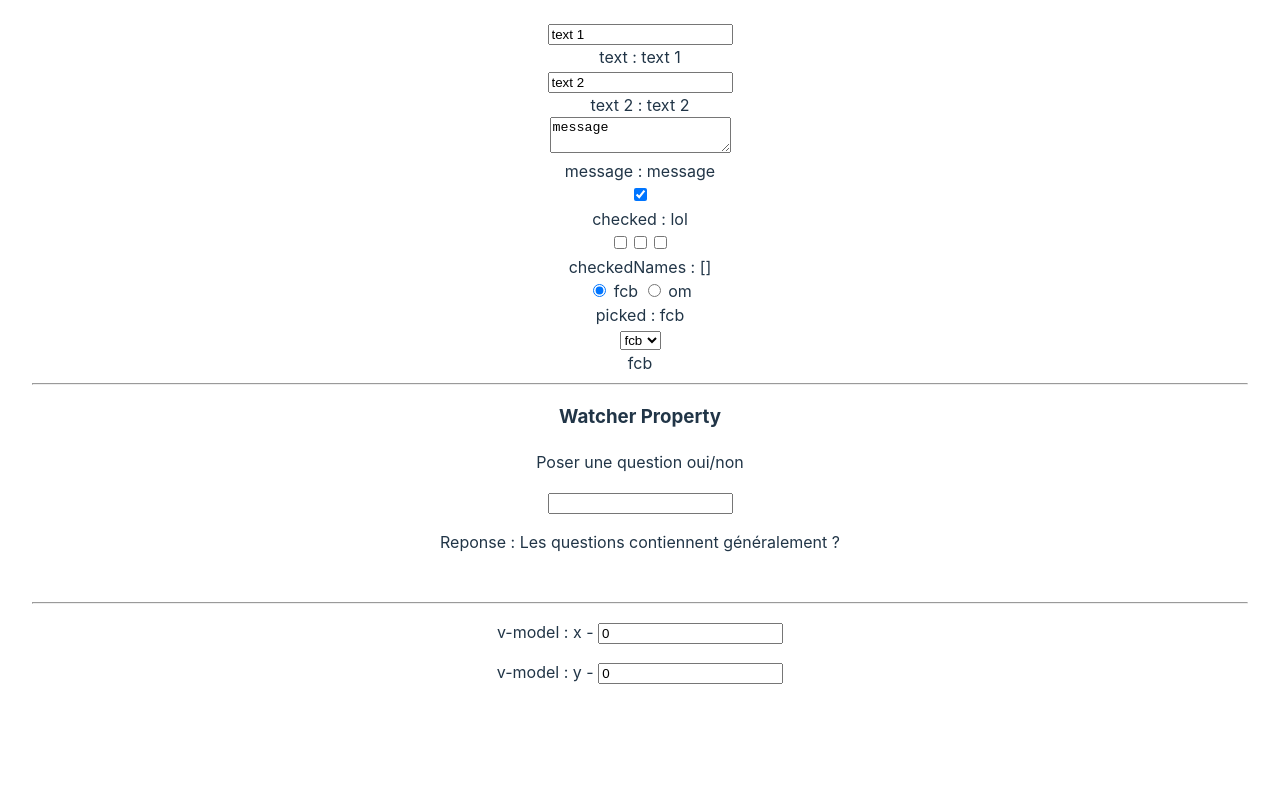
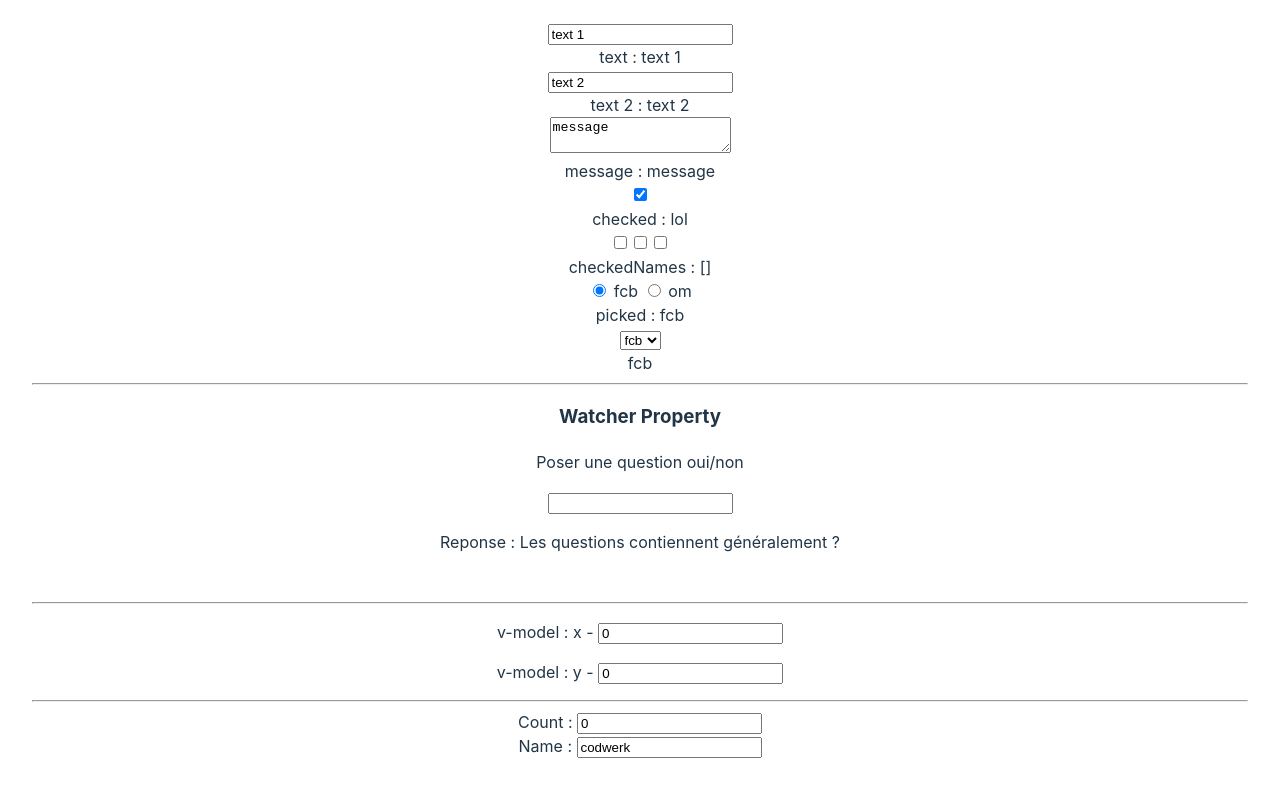
Before and after one commit to CodeurCopieur/Vue3-Composition-API, a Vue app: page / in a window 1280 px wide. Shown: the part 3153-3943 px from the top of the page. Before the commit the page ends 3885 px from the top, so only its background shows below. Built offline with nearby package versions, Linux system fonts and the light colour scheme.

Commit message:
Types de sources Watcher pour l'objet Sources réactives dans l'API de composition Vue 3

```diff
--- a/src/components/WatchComponent.vue
+++ b/src/components/WatchComponent.vue
@@ -1,6 +1,5 @@
 <script setup>
-import { ref, watch } from 'vue';
-
+  import { ref, reactive, watch } from 'vue';
 
   const question = ref('');
   const answer = ref('Les questions contiennent généralement ?');
@@ -27,26 +26,42 @@ import { ref, watch } from 'vue';
   const x = ref(0)
   const y = ref(0);
 
-  watch(x, (newValue, oldValue) => {
-    console.log('nouvelle valeur x : ' + newValue + ' et ancienne valeur x : ' + oldValue)
-  });
+  // watch(x, (newValue, oldValue) => {
+  //   console.log('nouvelle valeur x : ' + newValue + ' et ancienne valeur x : ' + oldValue)
+  // });
+
   watch(y, (newValue, oldValue) => {
     console.log('nouvelle valeur y : ' + newValue + ' et ancienne valeur y : ' + oldValue)
   });
 
-  watch([x, y], ([newX, newY]) => {
-    console.log(' valeur x : ' + newX + ' et  valeur y : ' + newY)
+  // watch([x, y], ([newX, newY]) => {
+  //   console.log(' valeur x : ' + newX + ' et  valeur y : ' + newY)
+  // });
+
+  // watch(()=> x.value + y.value, (sum) => {
+  //   console.log(`le resultat est ${sum}`);
+
+  // })
+
+  // watch([x, ()=> y.value], ([newX, newY]) => {
+  //   console.log(`valeur de x et y is ${newX} et ${newY}`);
+
+  // })
+
+  const obj = reactive({count: 0, name: "codwerk"});
+
+  watch(()=> obj.count, (newValue) => {
+    console.log('newValue : ' + newValue)
   });
 
-  watch(()=> x.value + y.value, (sum) => {
-    console.log(`le resultat est ${sum}`);
+  // watch(obj, (newValue, oldValue) => {
+  //   console.log('newValue & oldValue : ' + newValue.count + ' - ' + oldValue.count )
+  //   console.log('newValue & oldValue : ' + newValue.name + ' - ' + oldValue.name )
+  // });
 
-  })
-
-  watch([x, ()=> y.value], ([newX, newY]) => {
-    console.log(`valeur de x et y is ${newX} et ${newY}`);
-
-  })
+  watch(()=> obj.count, (newValue, oldValue) => {
+    console.log('count : newValue & oldValue : ' + newValue + ' - ' + oldValue )
+  }, {deep: true});
 
 </script>
 
@@ -64,8 +79,13 @@ import { ref, watch } from 'vue';
 
     <hr>
 
-    <p>v-model : x - <input type="text" v-model="x"></p>
-    <p>v-model : y - <input type="text" v-model="y"></p>
+      <p>v-model : x - <input type="text" v-model="x"></p>
+      <p>v-model : y - <input type="text" v-model="y"></p>
+
+    <hr>
+
+    <div>Count : <input type="text" v-model="obj.count"></div>
+    <div>Name : <input type="text" v-model="obj.name"></div>
   </div>
 </template>
 
```
